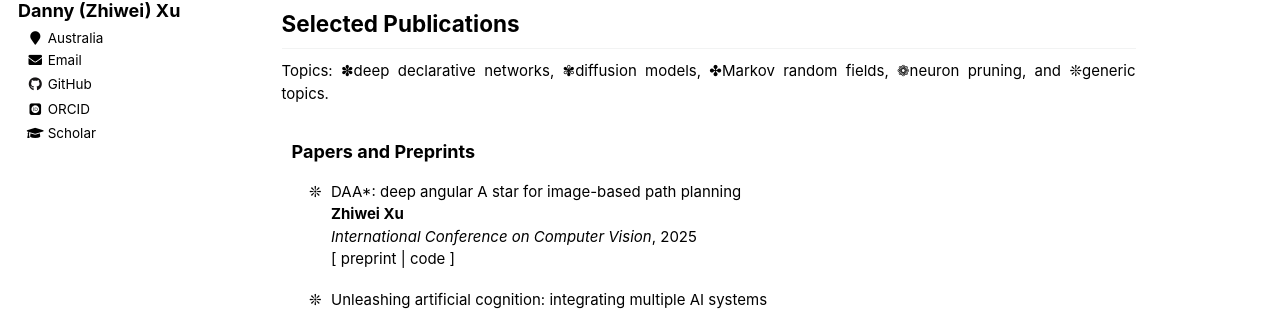
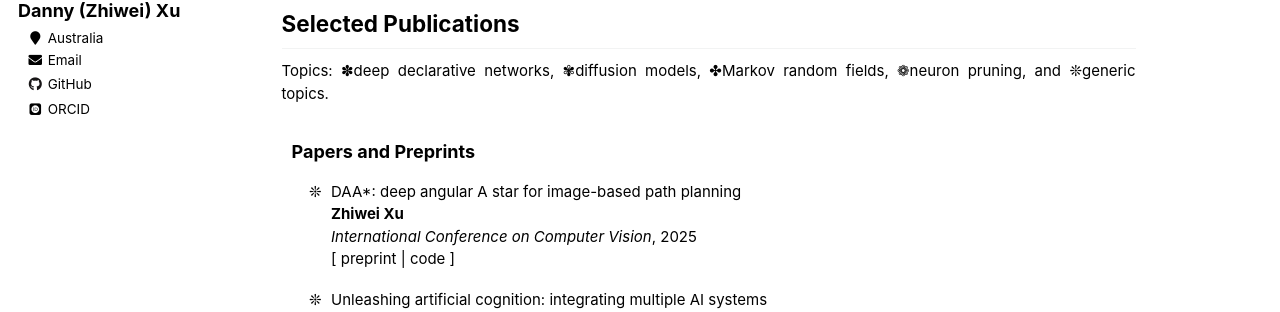
Before and after one commit to zwxu064/zwxu064.github.io, a Jekyll site: the page built from _pages/about.html, in a window 1280 px wide. Shown: the part 308-620 px from the top of the page. Built offline with Jekyll 4.4.1, drawn with Linux system fonts in a browser that asks for light colours; some web fonts are replaced.

Commit message:
Update _config.yml

```diff
--- a/_config.yml
+++ b/_config.yml
@@ -86,7 +86,7 @@ author:
   location         : Australia
   employer         :
   pubmed           :
-  googlescholar    : https://scholar.google.com.au/citations?hl=en&user=Jdm7asoAAAAJ&view_op=list_works&sortby=pubdate
+  googlescholar    : # https://scholar.google.com.au/citations?hl=en&user=Jdm7asoAAAAJ&view_op=list_works&sortby=pubdate
   email            : zwxu064@gmail.com
   researchgate     : # example: "https://www.researchgate.net/profile/yourprofile"
   uri              :
```
